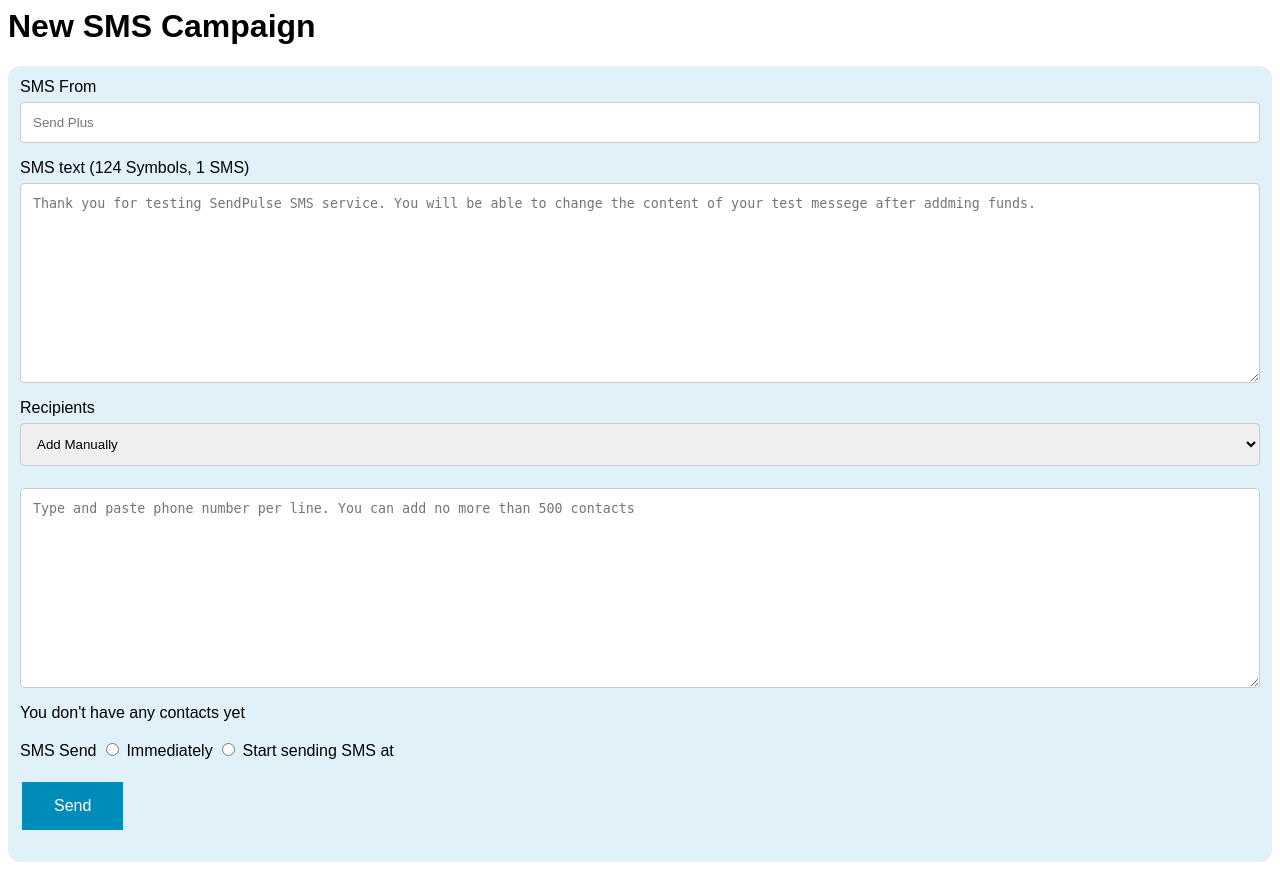
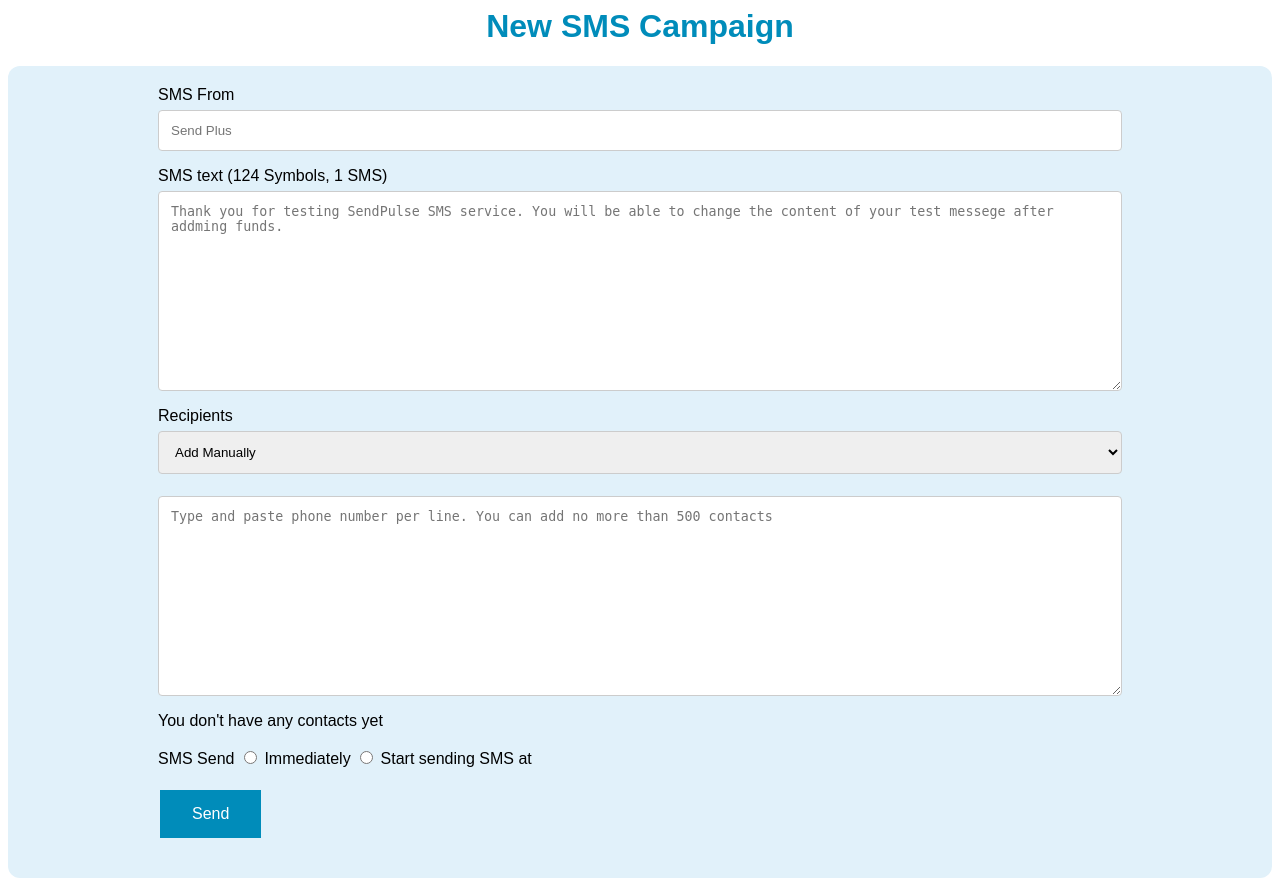
Before and after one commit to sachinkp92/Django-UI, a Django app: page / in a window 1280 px wide. Before the commit the page ends 862 px from the top, so only its background shows below. Run offline with Django 3.2, Linux system fonts and the light colour scheme.

Commit message:
Update index.html

```diff
--- a/templates/index.html
+++ b/templates/index.html
@@ -30,13 +30,16 @@ input[type=submit]:hover {
 .container {
   border-radius: 12px;
   background-color: #e1f1fa;
-  padding: 12px;
+    padding-top: 20px;
+    padding-right: 150px;
+    padding-bottom: 20px;
+    padding-left: 150px;
 }
 </style>
 </head>
 <body>
 
-<h1>New SMS Campaign</h1>
+<h1 style="color:#008CBA; text-align:center;" > New SMS Campaign</h1>
 
 </body>
 
```
